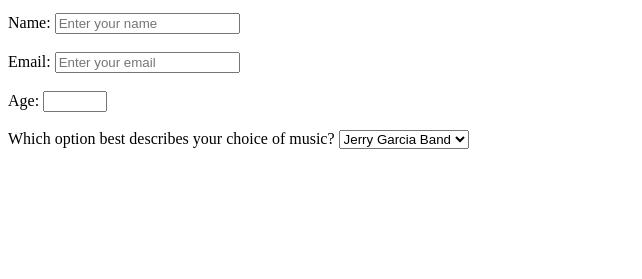
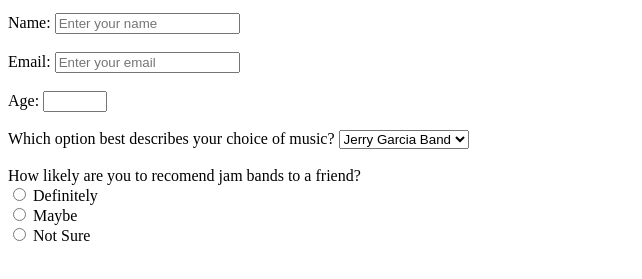
Before and after one commit to JSutliff/fcc-surveyForm, a plain HTML site: page index.html in a window 1280 px wide. Shown: the part 101-380 px from the top of the page, without its empty margins (0-642 px from the left). Drawn offline with Linux system fonts and the light colour scheme.

Commit message:
radio buttons added

```diff
--- a/index.html
+++ b/index.html
@@ -32,7 +32,25 @@
         <option value="Grateful Dead">Grateful Dead</option>
       </select>
       <br>
+      <br>
+      <label for="recomendation">How likely are you to recomend jam bands to a friend?</label>
+      <div>
+          <input type="radio" id="definitely"
+                 name="drone" value="definitely" />
+          <label for="definitely">Definitely</label>
+      </div>
 
+      <div>
+          <input type="radio" id="maybe"
+                 name="drone" value="maybe" />
+          <label for="maybe">Maybe</label>
+      </div>
+
+      <div>
+          <input type="radio" id="notSure"
+                 name="drone" value="notSure" />
+          <label for="notSure">Not Sure</label>
+      </div>
     </form>
   </div>
 </body>
```
